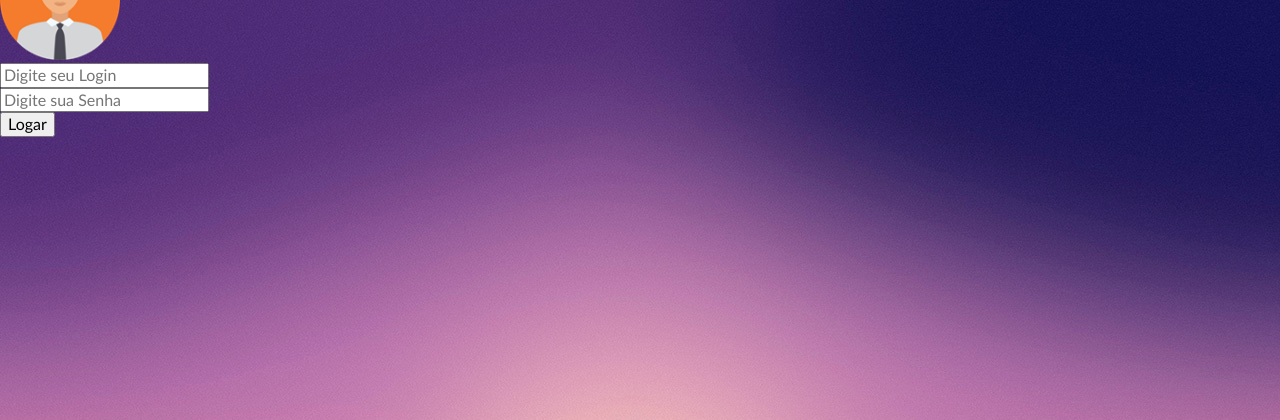
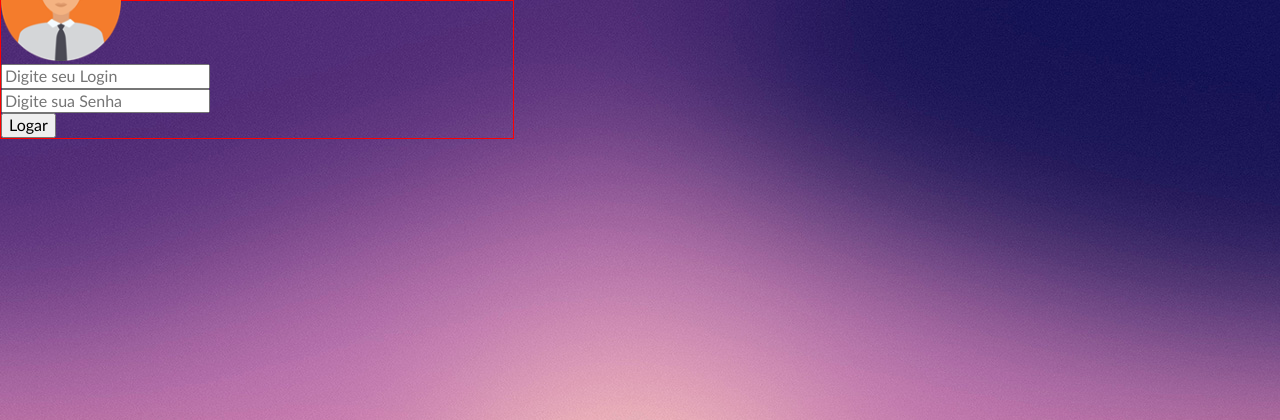
Before and after one commit to drinllyn/Aulas, a PHP site: page /Aulas-curso/form/index.html in a window 1280 px wide. Shown: the top 420 px of the page. Run offline with PHP 8.4, Linux system fonts and the light colour scheme.

Commit message:
border debug

```diff
--- a/Aulas-curso/form/css/form.css
+++ b/Aulas-curso/form/css/form.css
@@ -4,6 +4,7 @@ body{
 }
 
 #container{
+    border: red solid 1px;
     width: 40%;
     height: 40%;
 }
```
